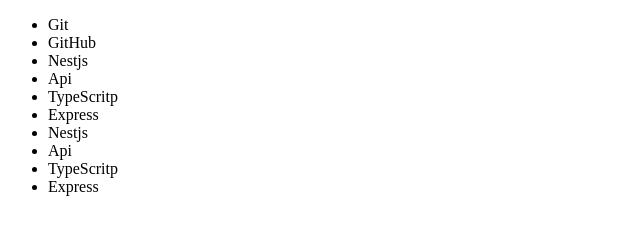
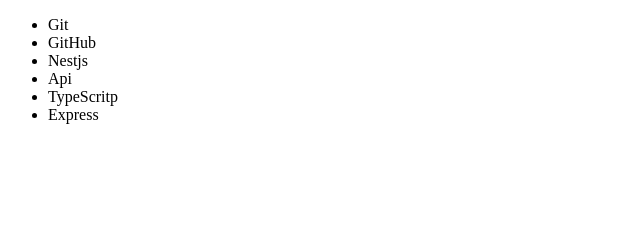
Before and after one commit to raphaelaniziodasilva/GitGithub, a plain HTML site: page index.html in a window 1280 px wide. Shown: the whole page, without its empty margins (0-640 px from the left). Drawn offline with Linux system fonts and the light colour scheme.

Commit message:
atualizando?

```diff
--- a/index.html
+++ b/index.html
@@ -15,10 +15,6 @@
         <li>TypeScritp</li>
         <li>Express</li>
 
-        <li>Nestjs</li>
-        <li>Api</li>
-        <li>TypeScritp</li>
-        <li>Express</li>
     </ul>
 
 </body>
```
